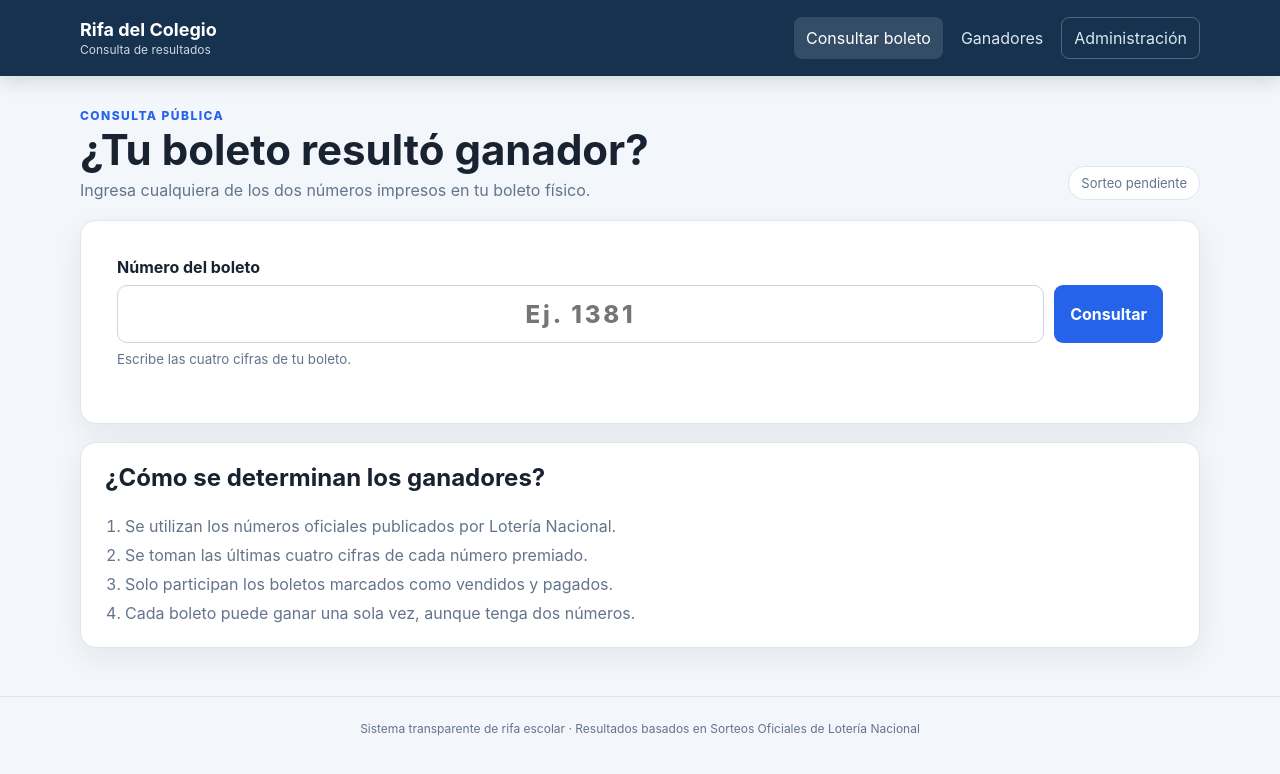
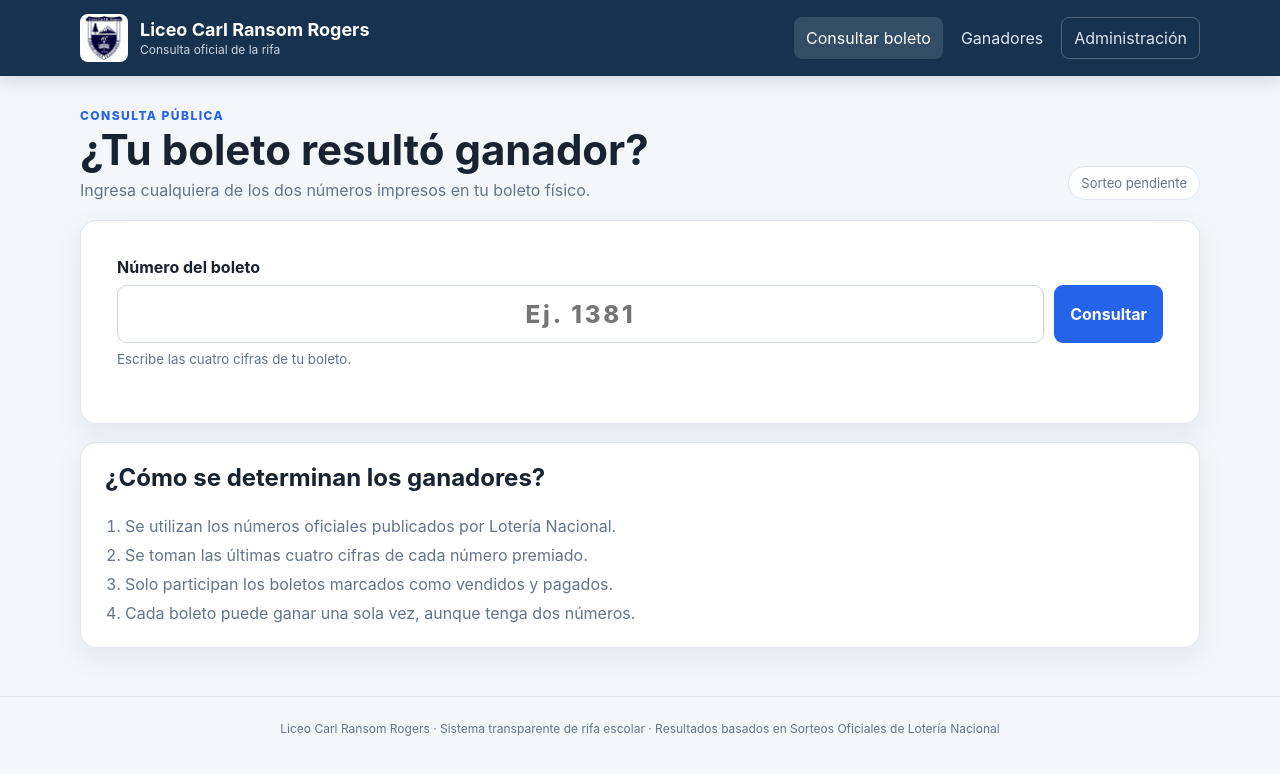
Before and after one commit to CarlosMartinez11/rifa-escolar-colegio, a plain HTML site: page index.html in a window 1280 px wide. Drawn offline with Linux system fonts and the light colour scheme.

Commit message:
Agregar identidad visual del Liceo
Co-authored-by: Copilot App <223556219+Copilot@users.noreply.github.com>

```diff
--- a/app.js
+++ b/app.js
@@ -5,7 +5,7 @@ const DEFAULT_PASSWORD = "rifa2026";
 
 const estadoInicial = {
   password: DEFAULT_PASSWORD,
-  nombreColegio: "Rifa del Colegio",
+  nombreColegio: "Liceo Carl Ransom Rogers",
   logo: "",
   config: { min: 1, max: 2840, numPremios: 30, premios: [] },
   boletos: [],
@@ -63,7 +63,7 @@ function normalizarEstado(data) {
   })) : [];
   merge.resultadosLoteria = Array.isArray(merge.resultadosLoteria) ? merge.resultadosLoteria : [];
   merge.ganadores = Array.isArray(merge.ganadores) ? merge.ganadores : [];
-  merge.nombreColegio = String(merge.nombreColegio || "Rifa del Colegio");
+  merge.nombreColegio = String(merge.nombreColegio || "Liceo Carl Ransom Rogers");
   merge.logo = typeof merge.logo === "string" ? merge.logo : "";
   recalcularRangoResultados(merge);
   return merge;
@@ -140,8 +140,8 @@ function renderIdentidad() {
     logo.src = state.logo;
     logo.classList.remove("hidden");
   } else {
-    logo.removeAttribute("src");
-    logo.classList.add("hidden");
+    logo.src = "assets/escudo-liceo.png";
+    logo.classList.remove("hidden");
   }
 }
 
@@ -536,7 +536,7 @@ function guardarConfiguracion() {
     return mostrarToast("La cantidad de premios no es válida.");
   }
   const lista = document.getElementById("cfg-lista-premios").value.split("\n").map(v => v.trim()).filter(Boolean);
-  state.nombreColegio = document.getElementById("cfg-nombre").value.trim() || "Rifa del Colegio";
+  state.nombreColegio = document.getElementById("cfg-nombre").value.trim() || "Liceo Carl Ransom Rogers";
   state.config = { min, max, numPremios, premios: lista.length ? lista : Array.from({ length: numPremios }, (_, i) => `Premio ${i + 1}`) };
   const nuevaPassword = document.getElementById("cfg-password").value.trim();
   if (nuevaPassword) state.password = nuevaPassword;
--- a/index.html
+++ b/index.html
@@ -5,6 +5,13 @@
   <meta name="viewport" content="width=device-width, initial-scale=1">
   <meta name="theme-color" content="#16324f">
   <meta name="description" content="Consulta oficial de resultados de la rifa escolar">
+  <link rel="icon" type="image/jpeg" href="assets/huella-favicon.jpeg">
+  <link rel="icon" type="image/png" href="assets/favicon-lobo.png">
+  <link rel="apple-touch-icon" href="assets/apple-touch-icon.png">
+  <meta property="og:type" content="website">
+  <meta property="og:title" content="Liceo Carl Ransom Rogers | Rifa escolar">
+  <meta property="og:description" content="Consulta los resultados oficiales de la rifa del Liceo Carl Ransom Rogers.">
+  <meta property="og:image" content="assets/escudo-liceo.png">
   <title>Rifa escolar | Consulta de resultados</title>
   <link rel="stylesheet" href="styles.css">
 </head>
@@ -12,8 +19,8 @@
   <header class="topbar">
     <div class="container topbar__inner">
       <a class="brand" href="#" onclick="mostrarSeccion('consulta'); return false;">
-        <img id="logo-colegio" class="brand__logo hidden" alt="Logo del colegio">
-        <div><strong id="nombre-colegio">Rifa del Colegio</strong><span>Consulta de resultados</span></div>
+        <img id="logo-colegio" class="brand__logo" src="assets/escudo-liceo.png" alt="Escudo del Liceo Carl Ransom Rogers">
+        <div><strong id="nombre-colegio">Liceo Carl Ransom Rogers</strong><span>Consulta oficial de la rifa</span></div>
       </a>
       <nav class="nav" aria-label="Navegación principal">
         <button id="nav-consulta" class="nav__button active" type="button" onclick="mostrarSeccion('consulta')">Consultar boleto</button>
@@ -111,7 +118,7 @@
       </div>
     </section>
   </main>
-  <footer class="footer"><div class="container">Sistema transparente de rifa escolar · Resultados basados en Sorteos Oficiales de Lotería Nacional</div></footer>
+  <footer class="footer"><div class="container">Liceo Carl Ransom Rogers · Sistema transparente de rifa escolar · Resultados basados en Sorteos Oficiales de Lotería Nacional</div></footer>
   <dialog id="dialog-boleto" class="dialog">
     <form id="form-boleto">
       <div class="dialog__heading"><h2 id="dialog-boleto-titulo">Agregar boleto</h2><button type="button" class="icon-button" onclick="cerrarDialogoBoleto()" aria-label="Cerrar">×</button></div>
```
Also changed, not shown: assets/apple-touch-icon.png (added), assets/escudo-liceo.png (added), assets/favicon-lobo.png (added), assets/huella-favicon.jpeg (added), 1 other file.
